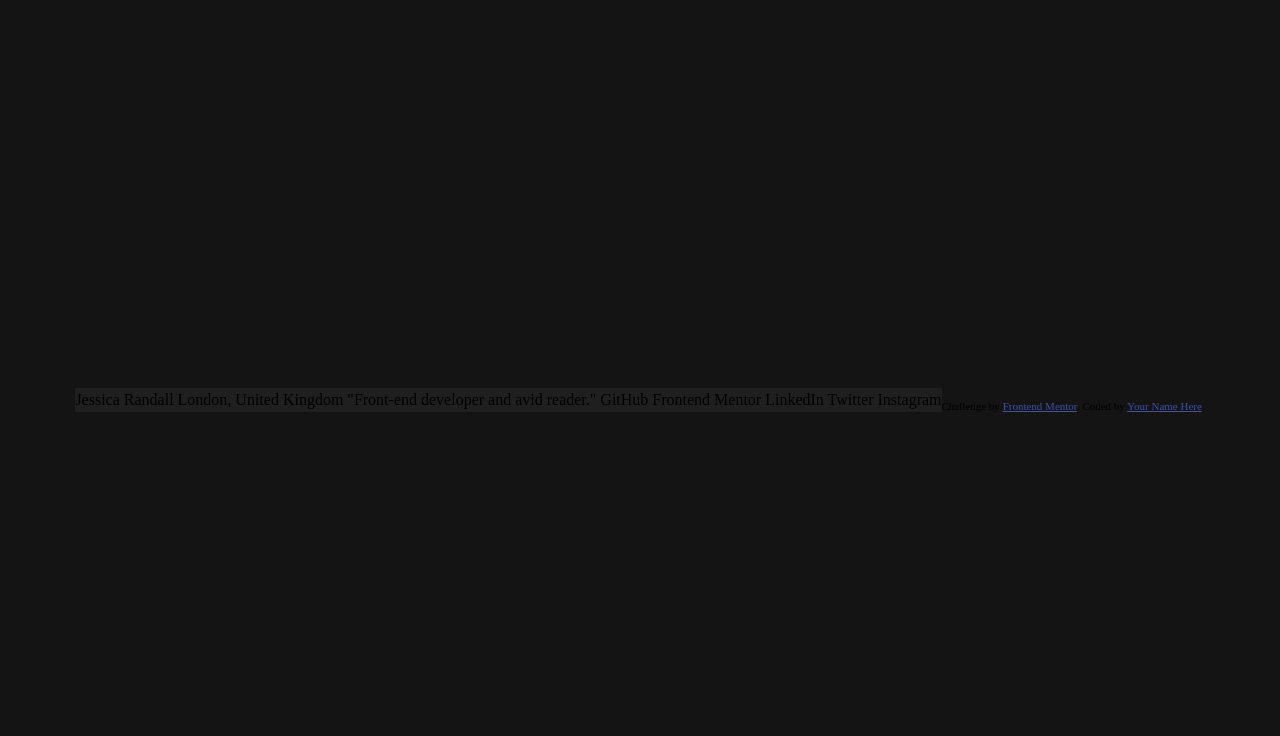
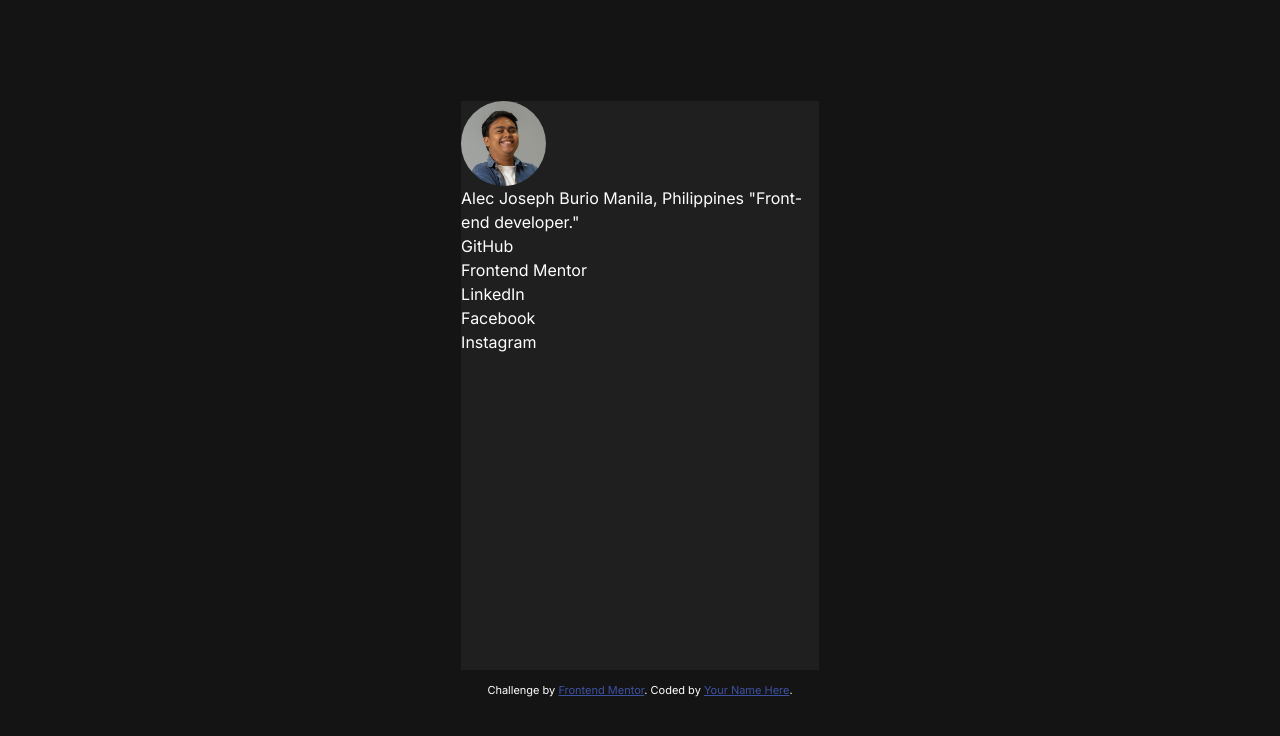
Before and after one commit to akri-dev/frontend-mentor_social-links-profile, a plain HTML site: page index.html in a window 1280 px wide. Drawn offline with Linux system fonts and the light colour scheme.

Commit message:
structured the styling for card

```diff
--- a/assets/css/style.css
+++ b/assets/css/style.css
@@ -78,7 +78,20 @@ body {
   display: flex;
   justify-content: center;
   align-items: center;
+  color: var(--clr-white);
+  min-width: 320px;
 }
 .card {
   background-color: var(--clr-grey-800);
+  width: calc(315px + (50 * ((100vw - 320px) / (1440 - 320))));;
+  /* Desktop 365px Mobile 315px */
+  height: calc(560px + (10 * ((100vw - 320px) / (1440 - 320))));;
 }
+
+.img-canvas {
+  background-image: url('../images/avatar-alec.JPG');
+  width: 85px;
+  height: 85px;
+  background-size: cover;
+  border-radius: 100%;
+}
--- a/index.html
+++ b/index.html
@@ -17,21 +17,29 @@
   <link rel="stylesheet" href="./assets/css/style.css">
 </head>
 <body>
-
+  <main role="main" class="inter">
     <div class="card">
-    Jessica Randall
-    London, United Kingdom
-    "Front-end developer and avid reader."
-    GitHub
-    Frontend Mentor
-    LinkedIn
-    Twitter
-    Instagram
+      <div class="img-container">
+        <div class="img-canvas"></div>
+      </div>
+      <div class="profile-description">
+        Alec Joseph Burio
+        Manila, Philippines
+        "Front-end developer."
+      </div>
+      <div class="profile-links-group">
+        <div class="profile-link">GitHub</div>
+        <div class="profile-link">Frontend Mentor</div>
+        <div class="profile-link">LinkedIn</div>
+        <div class="profile-link">Facebook</div>
+        <div class="profile-link">Instagram</div>
+      </div>
     </div>
 
     <div class="attribution">
       Challenge by <a href="https://www.frontendmentor.io?ref=challenge" target="_blank">Frontend Mentor</a>.
       Coded by <a href="#">Your Name Here</a>.
     </div>
+  </main>
 </body>
 </html>
```
Also changed, not shown: assets/images/avatar-alec.JPG (added). Lines whose indentation alone changed are shown as unchanged.
